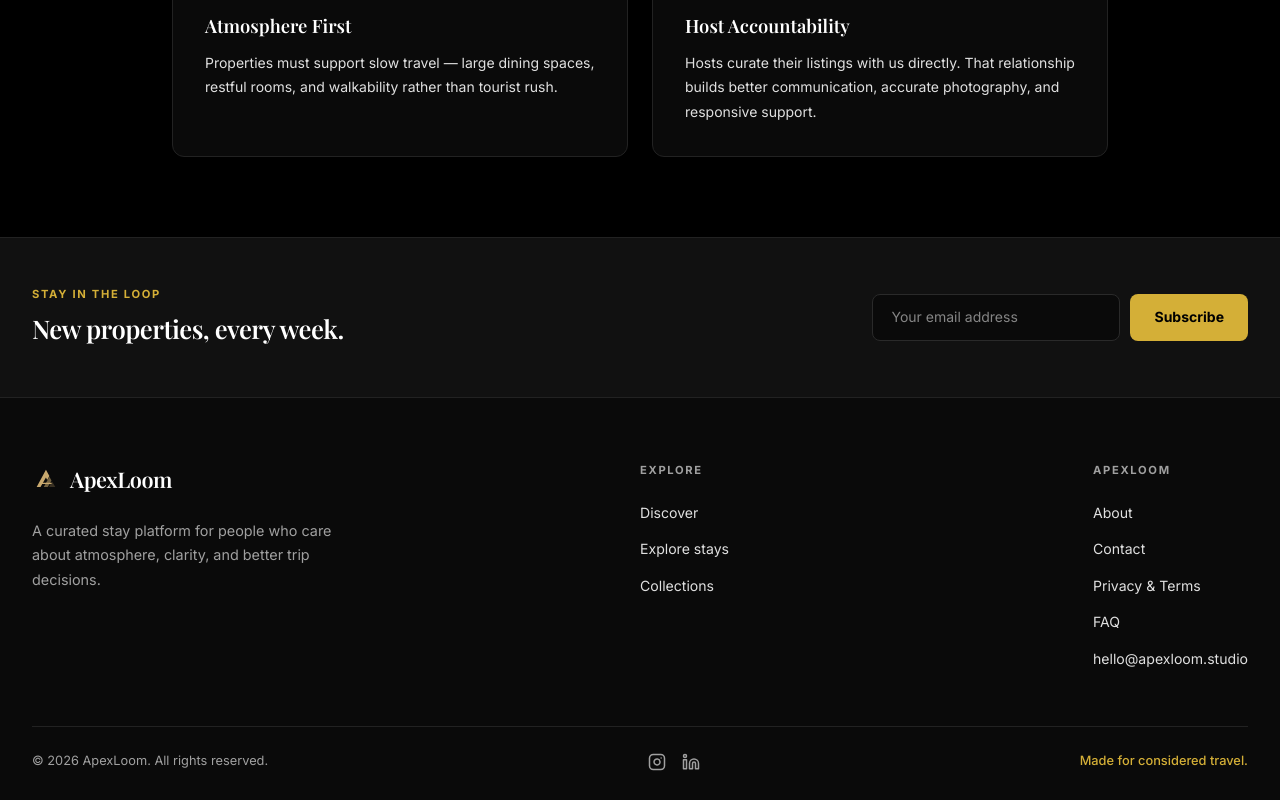
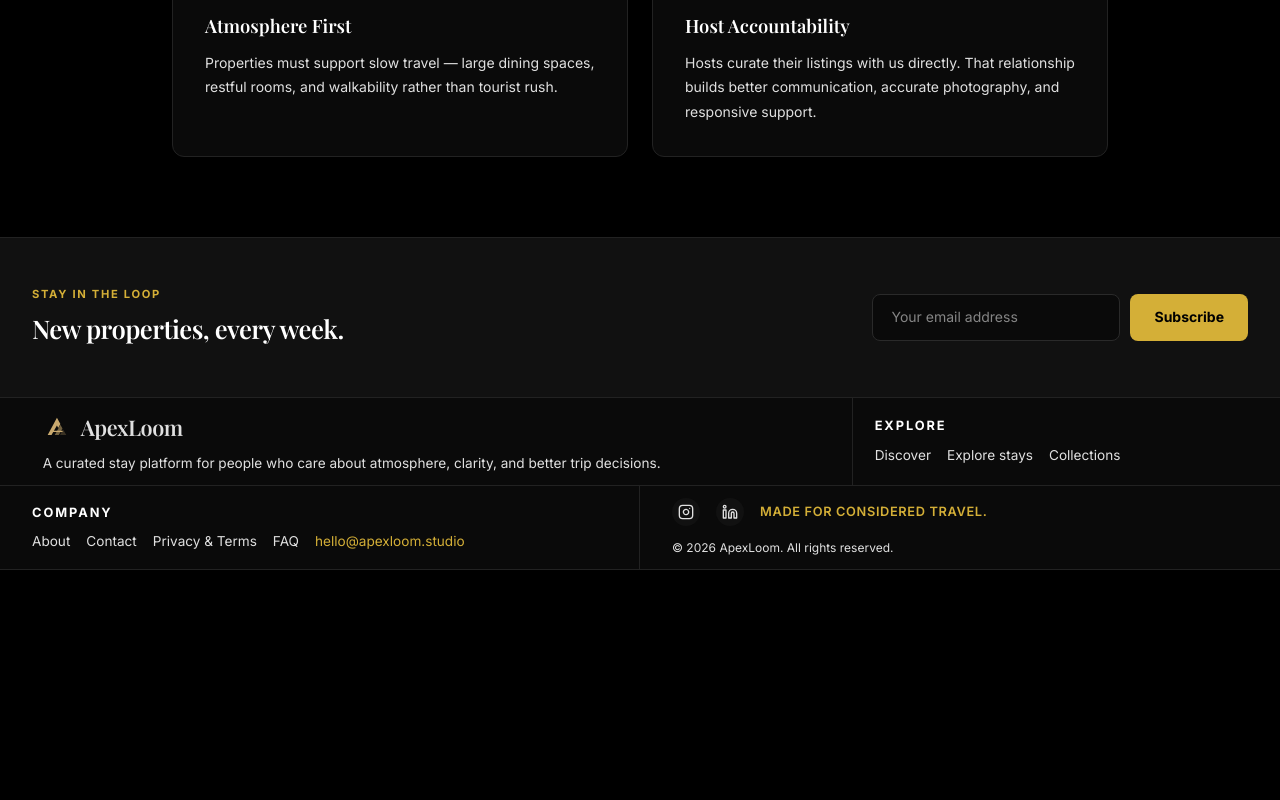
Before and after one commit to iMoloy/apexloom, a Next.js app: page /about in a window 1280 px wide. Shown: the part 1648-2448 px from the top of the page. After the commit the page ends 2218 px from the top, so only its background shows below. Built offline with nearby package versions, Linux system fonts and the light colour scheme; no server answers.

Commit message:
style: refine footer bento grid layout and reduce height

```diff
--- a/src/components/layout/Footer.tsx
+++ b/src/components/layout/Footer.tsx
@@ -52,51 +52,150 @@ export function Footer() {
         </div>
       </div>
 
-      <div className="footer-wrap">
-        <div className="footer-top">
+      <style>{`
+        .footer-bento {
+          display: grid;
+          grid-template-columns: repeat(12, 1fr);
+          border-bottom: 1px solid var(--border);
+          width: 100%;
+        }
+        .footer-bento > div {
+          padding: 12px 5%;
+          display: flex;
+          flex-direction: column;
+          justify-content: center;
+          width: 100%;
+        }
+        /* Top Left (Logo) */
+        .footer-bento > div:nth-child(1) {
+          grid-column: span 8;
+          border-right: 1px solid var(--border);
+          border-bottom: 1px solid var(--border);
+          align-items: flex-start;
+          text-align: left;
+        }
+        /* Top Right (Explore) */
+        .footer-bento > div:nth-child(2) {
+          grid-column: span 4;
+          border-bottom: 1px solid var(--border);
+          align-items: flex-start;
+          text-align: left;
+        }
+        /* Bottom Left (ApexLoom) - Wider for links */
+        .footer-bento > div:nth-child(3) {
+          grid-column: span 6;
+          border-right: 1px solid var(--border);
+          align-items: flex-start;
+          text-align: left;
+        }
+        /* Bottom Right (Socials) */
+        .footer-bento > div:nth-child(4) {
+          grid-column: span 6;
+          align-items: flex-start;
+          text-align: left;
+        }
+
+        .footer-bento h4 {
+          margin: 0 0 8px;
+          font-size: 0.8rem;
+          font-weight: 700;
+          letter-spacing: 0.15em;
+          text-transform: uppercase;
+          color: var(--text);
+        }
+        .footer-bento a, .footer-bento p, .footer-bento span {
+          color: var(--text-2);
+          text-decoration: none;
+          transition: color 0.2s;
+        }
+        .footer-bento a:hover {
+          color: var(--gold);
+        }
+
+        @media (max-width: 1024px) {
+          .footer-bento {
+            grid-template-columns: repeat(2, 1fr);
+          }
+          .footer-bento > div {
+            padding: 12px 5%;
+          }
+          .footer-bento > div:nth-child(1),
+          .footer-bento > div:nth-child(2),
+          .footer-bento > div:nth-child(3),
+          .footer-bento > div:nth-child(4) {
+            grid-column: span 1;
+          }
+        }
+
+        @media (max-width: 768px) {
+          .footer-bento {
+            grid-template-columns: 1fr;
+          }
+          .footer-bento > div:nth-child(1),
+          .footer-bento > div:nth-child(2),
+          .footer-bento > div:nth-child(3),
+          .footer-bento > div:nth-child(4) {
+            grid-column: span 1;
+            border-right: none !important;
+            border-bottom: 1px solid var(--border);
+          }
+          .footer-bento > div:last-child {
+            border-bottom: none;
+          }
+        }
+      `}</style>
+
+      <div className="footer-bento">
+        {/* Section 1 - Top Left */}
         <div>
           <Link href="/">
             <BrandLogo />
           </Link>
-            <p className="footer-heading">
-              A curated stay platform for people who care about atmosphere,
-              clarity, and better trip decisions.
+          <p style={{ marginTop: 4, fontSize: "0.85rem", lineHeight: 1.5, width: "100%" }}>
+            A curated stay platform for people who care about atmosphere, clarity, and better trip decisions.
           </p>
         </div>
-          <div className="footer-list">
-            <p className="footer-label">Explore</p>
-            <Link href="/#discover">Discover</Link>
-            <Link href="/explore">Explore stays</Link>
-            <Link href="/#collections">Collections</Link>
-          </div>
-          <div className="footer-list">
-            <p className="footer-label">ApexLoom</p>
-            <Link href="/about">About</Link>
-            <Link href="/contact">Contact</Link>
-            <Link href="/privacy">Privacy & Terms</Link>
-            <Link href="/#faq">FAQ</Link>
-            <a href="mailto:hello@apexloom.studio">hello@apexloom.studio</a>
+
+        {/* Section 2 - Top Right */}
+        <div>
+          <h4>Explore</h4>
+          <div style={{ display: "flex", flexWrap: "wrap", gap: 16, width: "100%" }}>
+            <Link href="/#discover" style={{ fontSize: "0.85rem" }}>Discover</Link>
+            <Link href="/explore" style={{ fontSize: "0.85rem" }}>Explore stays</Link>
+            <Link href="/#collections" style={{ fontSize: "0.85rem" }}>Collections</Link>
           </div>
         </div>
-        <div className="footer-bottom">
+
+        {/* Section 3 - Bottom Left */}
+        <div>
+          <h4>Company</h4>
+          <div style={{ display: "flex", flexWrap: "wrap", gap: 16, width: "100%" }}>
+            <Link href="/about" style={{ fontSize: "0.85rem" }}>About</Link>
+            <Link href="/contact" style={{ fontSize: "0.85rem" }}>Contact</Link>
+            <Link href="/privacy" style={{ fontSize: "0.85rem" }}>Privacy & Terms</Link>
+            <Link href="/#faq" style={{ fontSize: "0.85rem" }}>FAQ</Link>
+            <a href="mailto:hello@apexloom.studio" style={{ fontSize: "0.85rem", color: "var(--gold)" }}>hello@apexloom.studio</a>
+          </div>
+        </div>
+
+        {/* Section 4 - Bottom Right */}
+        <div>
+          <div style={{ display: "flex", flexDirection: "column", gap: 12, width: "100%" }}>
+            <div style={{ display: "flex", gap: 16, alignItems: "center" }}>
+              <a href="https://www.instagram.com" target="_blank" rel="noreferrer" aria-label="Instagram" style={{ padding: "6px", background: "var(--surface-2)", borderRadius: "50%" }}>
+                <svg xmlns="http://www.w3.org/2000/svg" width="16" height="16" viewBox="0 0 24 24" fill="none" stroke="currentColor" strokeWidth="2" strokeLinecap="round" strokeLinejoin="round"><rect x="2" y="2" width="20" height="20" rx="5" ry="5"></rect><path d="M16 11.37A4 4 0 1 1 12.63 8 4 4 0 0 1 16 11.37z"></path><line x1="17.5" y1="6.5" x2="17.51" y2="6.5"></line></svg>
+              </a>
+              <a href="https://www.linkedin.com" target="_blank" rel="noreferrer" aria-label="LinkedIn" style={{ padding: "6px", background: "var(--surface-2)", borderRadius: "50%" }}>
+                <svg xmlns="http://www.w3.org/2000/svg" width="16" height="16" viewBox="0 0 24 24" fill="none" stroke="currentColor" strokeWidth="2" strokeLinecap="round" strokeLinejoin="round"><path d="M16 8a6 6 0 0 1 6 6v7h-4v-7a2 2 0 0 0-2-2 2 2 0 0 0-2 2v7h-4v-7a6 6 0 0 1 6-6z"></path><rect x="2" y="9" width="4" height="12"></rect><circle cx="4" cy="4" r="2"></circle></svg>
+              </a>
+              <span style={{ color: "var(--gold)", fontWeight: 600, fontSize: "0.8rem", letterSpacing: "0.05em", textTransform: "uppercase" }}>
+                Made for considered travel.
+              </span>
+            </div>
+            <div style={{ fontSize: "0.75rem", color: "var(--text-3)", display: "flex", gap: 8, alignItems: "center" }}>
               <span>© {new Date().getFullYear()} ApexLoom. All rights reserved.</span>
-          <div style={{ display: "flex", gap: 16, alignItems: "center" }}>
-            <a href="https://www.instagram.com" target="_blank" rel="noreferrer" aria-label="Instagram" style={{ display: "flex", alignItems: "center" }}>
-              <svg xmlns="http://www.w3.org/2000/svg" width="18" height="18" viewBox="0 0 24 24" fill="none" stroke="currentColor" strokeWidth="2" strokeLinecap="round" strokeLinejoin="round">
-                <rect x="2" y="2" width="20" height="20" rx="5" ry="5"></rect>
-                <path d="M16 11.37A4 4 0 1 1 12.63 8 4 4 0 0 1 16 11.37z"></path>
-                <line x1="17.5" y1="6.5" x2="17.51" y2="6.5"></line>
-              </svg>
-            </a>
-            <a href="https://www.linkedin.com" target="_blank" rel="noreferrer" aria-label="LinkedIn" style={{ display: "flex", alignItems: "center" }}>
-              <svg xmlns="http://www.w3.org/2000/svg" width="18" height="18" viewBox="0 0 24 24" fill="none" stroke="currentColor" strokeWidth="2" strokeLinecap="round" strokeLinejoin="round">
-                <path d="M16 8a6 6 0 0 1 6 6v7h-4v-7a2 2 0 0 0-2-2 2 2 0 0 0-2 2v7h-4v-7a6 6 0 0 1 6-6z"></path>
-                <rect x="2" y="9" width="4" height="12"></rect>
-                <circle cx="4" cy="4" r="2"></circle>
-              </svg>
-            </a>
             </div>
-          <span style={{ color: "var(--gold)", fontWeight: 500 }}>Made for considered travel.</span>
+          </div>
         </div>
       </div>
     </footer>
```
Lines whose indentation alone changed are shown as unchanged.
